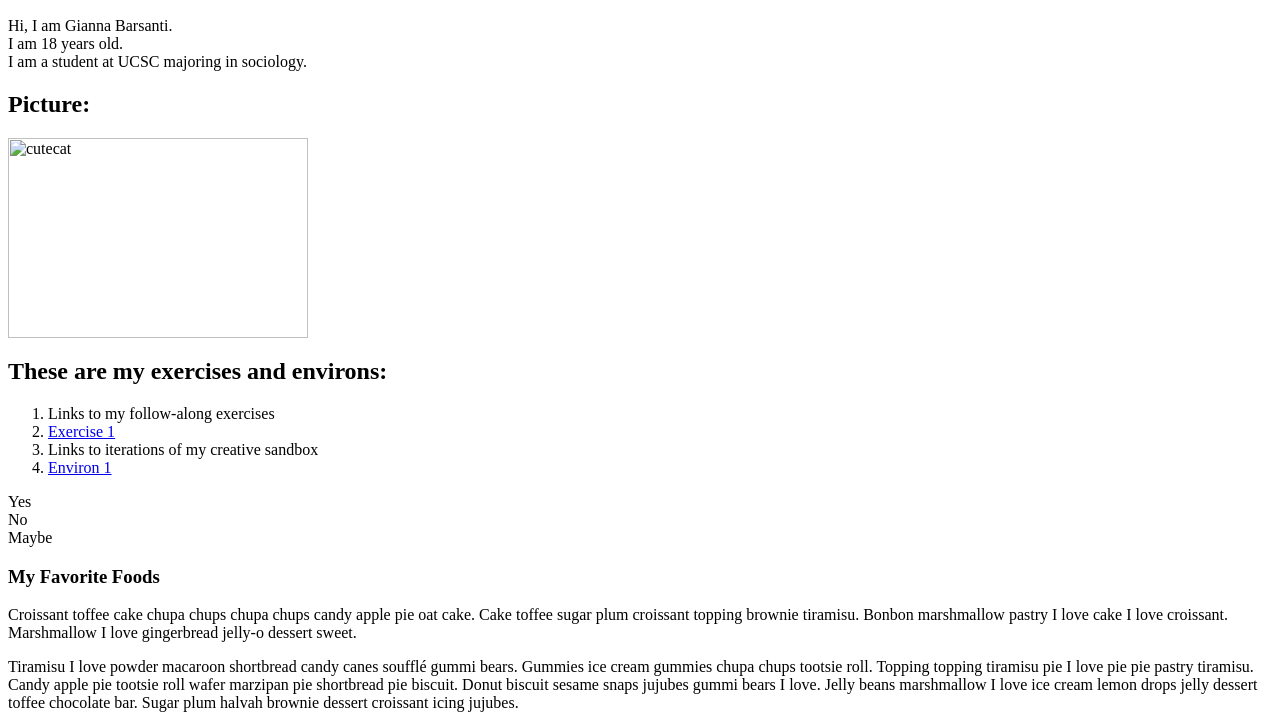
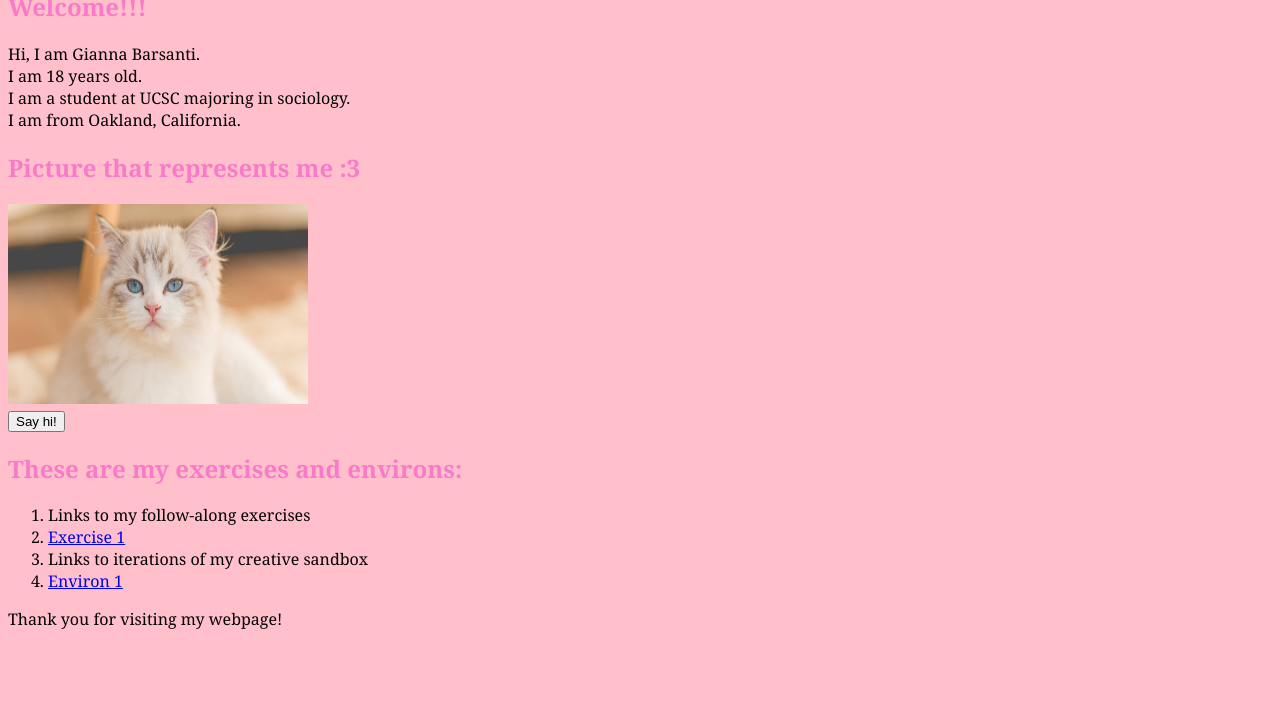
Before and after one commit to giannabarsanti/ART101, a plain HTML site: page exercises/ex02.html in a window 1280 px wide. Shown: the part 96-816 px from the top of the page. Drawn offline with Linux system fonts and the light colour scheme.

Commit message:
Update ex02.html

```diff
--- a/exercises/ex02.html
+++ b/exercises/ex02.html
@@ -1,9 +1,29 @@
+<!DOCTYPE html>
+<html>
+<head>
+<style>
+body {
+  background-color: pink;
+  font-family: Cambria, Cochin, Georgia, Times, 'Times New Roman', serif;
+h1,
+h2,
+h3 {
+    color: #f97ac8;
+
+}
+}
+</style>
 </head>
 <body>
-<h1>Gianna and Vivienne's ART101 Webpage</h1>
+</body>
+</html>
+
+</head>
+<body>
+<h1>Gianna's ART101 Webpage</h1>
 <h2>Welcome!!!</h2>
 </html>
-<body>
+
 <div class="test-div">
 Hi, I am Gianna Barsanti.
 </div>
@@ -13,35 +33,27 @@ I am 18 years old.
 <div class="test-div">
 I am a student at UCSC majoring in sociology.
 </div>
-<h2>Picture:</h2>
-<img src="close-up-white-cat-with-blue-eyes-121224" alt="cutecat" width="300" height="200">
+<div> I am from Oakland, California. </div>
+<h2>Picture that represents me :3 </h2>
+<img src="close-up-white-cat-with-blue-eyes-121224.jpg" alt="cutecat" width="300" height="200">
+<div>
+    <button> Say hi! </button>
+</div>
 <h2>These are my exercises and environs:</h2>
 <ol>
     <li>Links to my follow-along exercises</li>
-    <li><a href="/exercises/ex01.html">Exercise 1</a></li>
+    <li><a href="file:///Users/giannabarsanti/Documents/GitHub/ART101/exercises/ex01.html">Exercise 1</a></li>
     <li>Links to iterations of my creative sandbox</li>
     <li><a href="/environ/en01.html">Environ 1</a></li>
 </ol>
 
 <div class="my-flex">
 
-<div class="test-div">Yes
-</div>
-<div class="test-div">No
-</div>
-<div class="test-div">Maybe
-</div>
+
 
 </div>
 <div class="test-div">
-    <h3>My Favorite Foods</h3>
-<p>Croissant toffee cake chupa chups chupa chups candy apple pie oat cake. Cake toffee sugar plum croissant topping brownie tiramisu. Bonbon marshmallow pastry I love cake I love croissant. Marshmallow I love gingerbread jelly-o dessert sweet.
-</div>
-<div class="test-div">
-Tiramisu I love powder macaroon shortbread candy canes soufflé gummi bears. Gummies ice cream gummies chupa chups tootsie roll. Topping topping tiramisu pie I love pie pie pastry tiramisu.
-</div>
-<div class="test-div">
-Candy apple pie tootsie roll wafer marzipan pie shortbread pie biscuit. Donut biscuit sesame snaps jujubes gummi bears I love. Jelly beans marshmallow I love ice cream lemon drops jelly dessert toffee chocolate bar. Sugar plum halvah brownie dessert croissant icing jujubes.
+   Thank you for visiting my webpage!
 </div>
 </body>
 </html>
```
